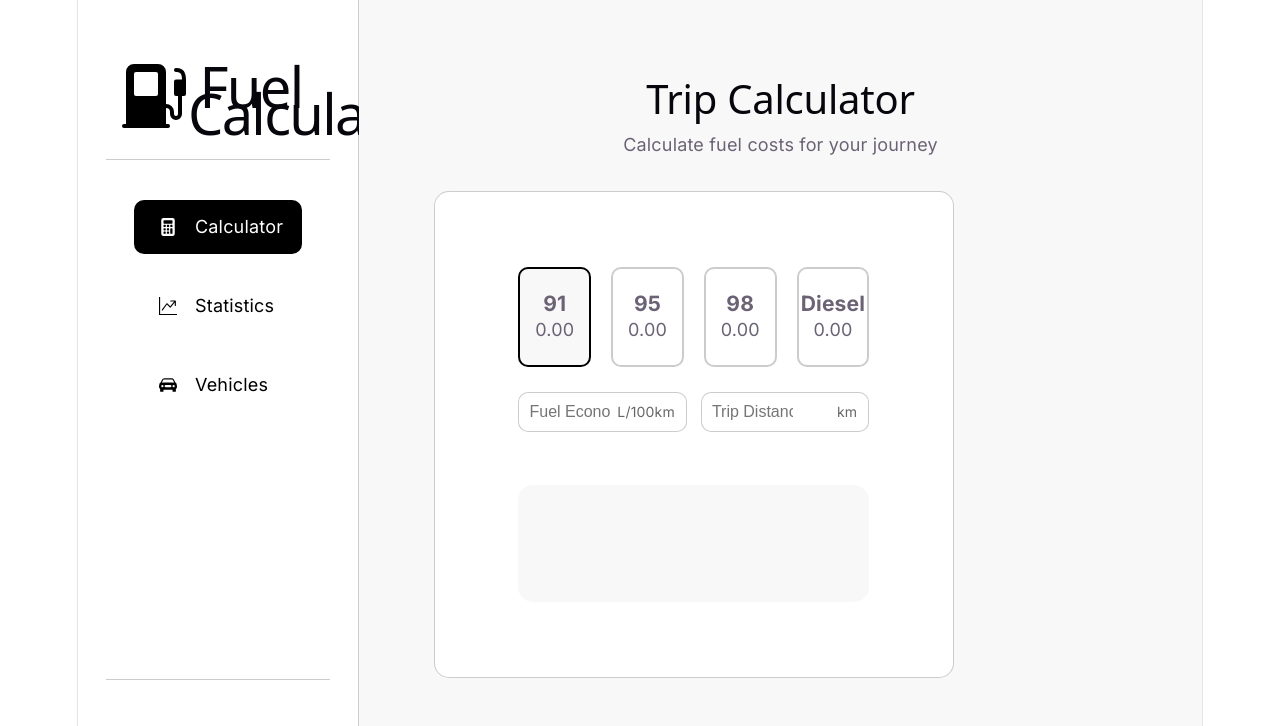
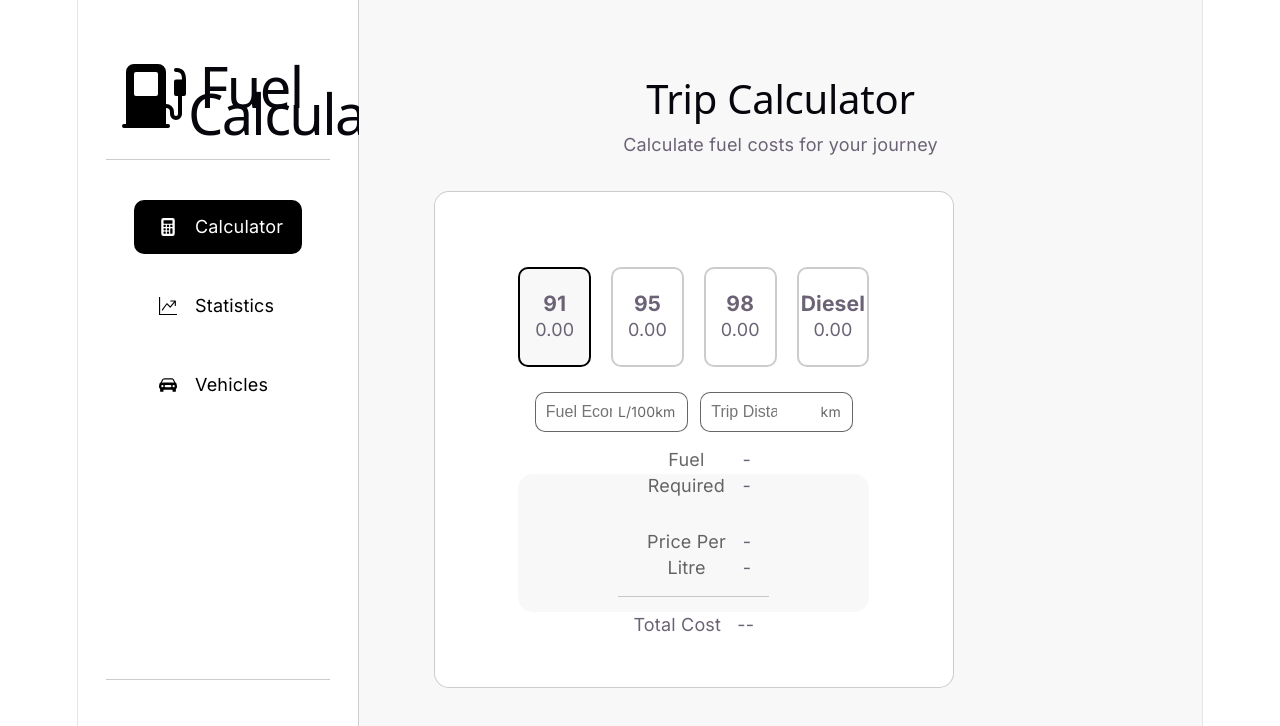
Before and after one commit to jedtherooster/Fuel, a React (Vite) app in the folder client/: page / in a window 1280 px wide. Shown: the top 726 px of the page. Built offline with nearby package versions, Linux system fonts and the light colour scheme.

Commit message:
Add text to results container

```diff
--- a/client/src/App.css
+++ b/client/src/App.css
@@ -173,24 +173,24 @@ input[type="number"] {
 .trip-info-container {
   display: flex;
   justify-content: space-between;
-  width: 75%;
+  width: 68%;
   margin-top: 25px;
 }
 
 .input-container {
   position: relative;
   display: inline-block;
-  width: 48%; /* Move the 48% width here so the two inputs sit side-by-side */
+  width: 48%;
 }
 
 .input-container input {
-  width: 100%; /* Let the input fill the 48% wrapper */
+  width: 100%;
   padding: 10px;
-  padding-right: 75px; /* Keeps text from overlapping the unit */
+  padding-right: 75px;
   box-sizing: border-box;
   font-size: 16px;
-  height: 40px; /* Bumped up slightly from 30px so 16px text fits comfortably */
-  border: 1px solid rgba(0, 0, 0, 0.2);
+  height: 40px;
+  border: 1px solid rgba(0, 0, 0, 0.6);
   border-radius: 10px;
 }
 
@@ -207,6 +207,28 @@ input[type="number"] {
 .results-container {
   background-color: rgb(248, 248, 248);
   width: 75%;
-  height: 35%;
+  height: 40%;
   border-radius: 15px;
+  display: flex;
+  flex-direction: column;
+  justify-content: center;
+  align-items: center;
+  padding: 20px 100px;
 }
+
+.results-stext {
+  color: rgba(0, 0, 0, 0.6);
+}
+
+.required-fuel,
+.price-per-litre,
+.total-cost {
+  width: 100%;
+  display: flex;
+  justify-content: space-between;
+  padding: 15px;
+}
+
+.price-per-litre {
+  border-bottom: 1px solid rgba(0, 0, 0, 0.2);
+}
--- a/client/src/components/Calculation.jsx
+++ b/client/src/components/Calculation.jsx
@@ -28,18 +28,31 @@ function Calculation() {
             </div>
           </div>
           <div className="trip-info-container">
-            <div class="input-container">
+            <div className="input-container">
               <input type="number" placeholder="Fuel Economy" step="0.1" />
-              <span class="unit">L/100km</span>
+              <span className="unit">L/100km</span>
             </div>
-            <div class="input-container">
+            <div className="input-container">
               <input type="number" placeholder="Trip Distance" step="0.1" />
-              <span class="unit">km</span>
+              <span className="unit">km</span>
             </div>
           </div>
         </div>
 
-        <div className="results-container"></div>
+        <div className="results-container">
+          <div className="required-fuel">
+            <span className="results-stext">Fuel Required</span>
+            <span>--</span>
+          </div>
+          <div className="price-per-litre">
+            <span className="results-stext">Price Per Litre</span>
+            <span>--</span>
+          </div>
+          <div className="total-cost">
+            <span>Total Cost</span>
+            <span>--</span>
+          </div>
+        </div>
       </div>
     </div>
   );
```
